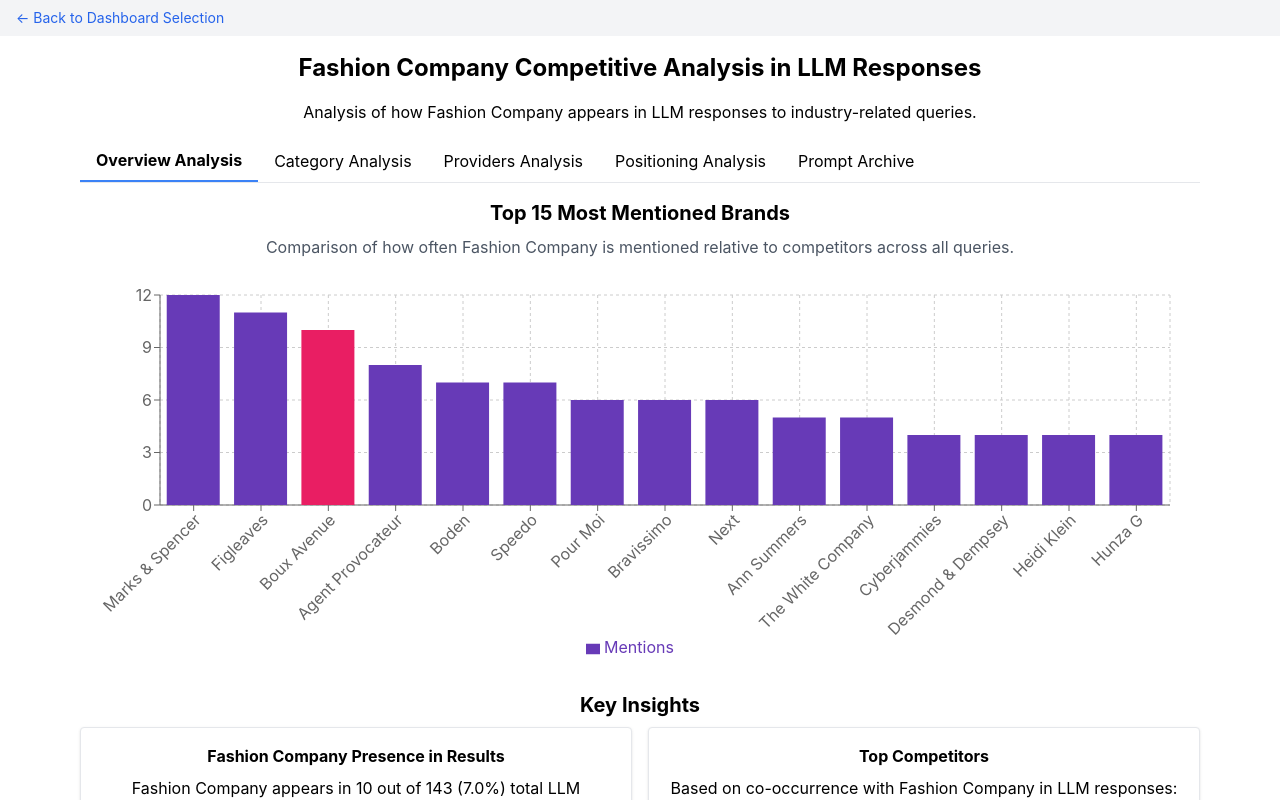
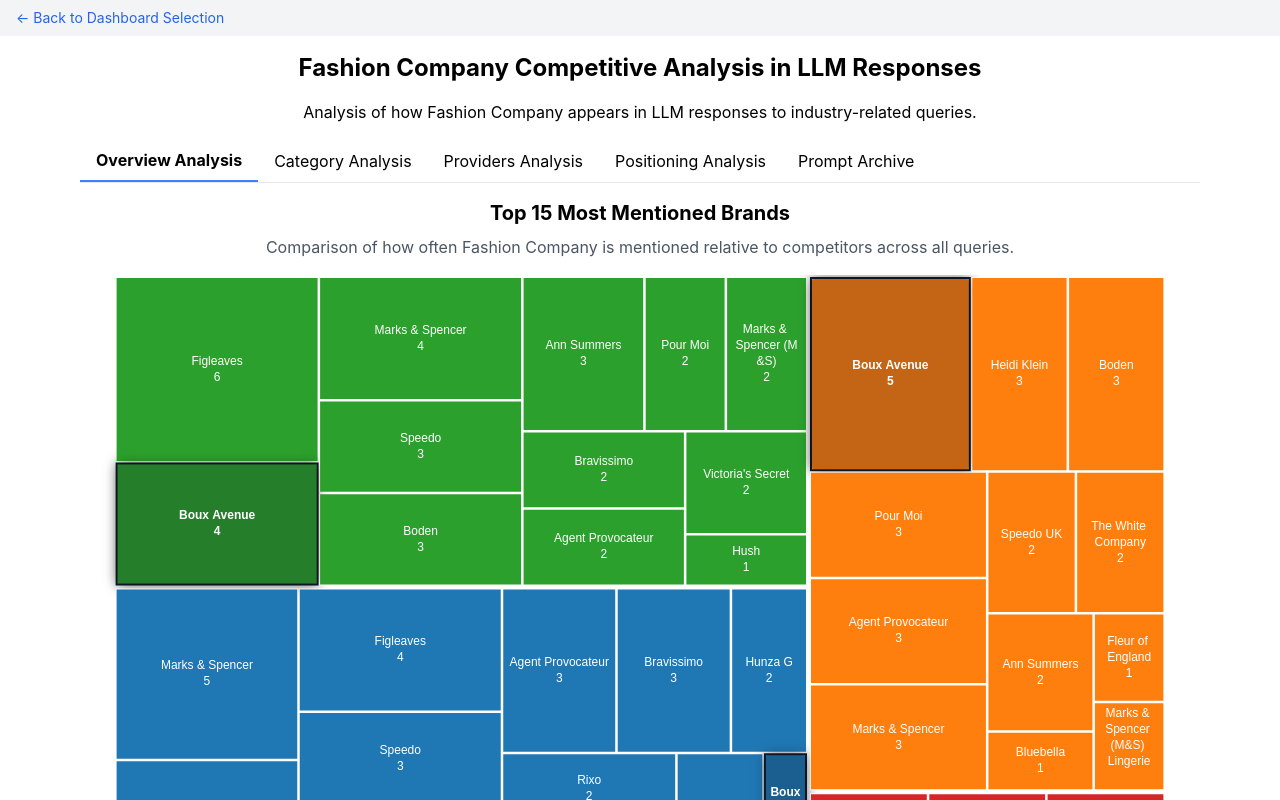
Before and after one commit to overripedatascientist/llm-analysis, a React (Create React App) app in the folder currys-analysis/: page /dashboard/boux-avenue in a window 1280 px wide. Shown: the top 800 px of the page. Built offline with nearby package versions, Linux system fonts and the light colour scheme.

Commit message:
swapped out intro bar chart with apache echarts treemap

```diff
--- a/currys-analysis/package.json
+++ b/currys-analysis/package.json
@@ -11,6 +11,8 @@
     "@types/node": "^16.18.86",
     "@types/react": "^18.2.63",
     "@types/react-dom": "^18.2.19",
+    "echarts": "^5.6.0",
+    "echarts-for-react": "^3.0.2",
     "react": "^18.2.0",
     "react-dom": "^18.2.0",
     "react-router-dom": "^6.8.1",
--- a/currys-analysis/src/components/CompetitiveAnalysisDashboard.tsx
+++ b/currys-analysis/src/components/CompetitiveAnalysisDashboard.tsx
@@ -1,4 +1,4 @@
-import React, { useState, useEffect } from 'react';
+import React, { useState, useEffect, useMemo } from 'react';
 import { Link } from 'react-router-dom';
 import {
     BarChart,
@@ -11,6 +11,7 @@
     ResponsiveContainer,
     Cell
 } from 'recharts';
+import ReactECharts from 'echarts-for-react';
 import { ClientConfig } from '../config/clients';
 
 interface BrandCount {
@@ -262,6 +263,177 @@
             .join(' ');
     };
 
+    // Build Treemap option grouped by provider; color denotes provider, size denotes mention count
+    const { treemapOption, providerLegend } = useMemo(() => {
+        const MAX_PROVIDERS = 4; // limit providers displayed for clarity
+        const MAX_BRANDS_PER_PROVIDER = 12; // limit brands per provider
+        const keywords = (config.brandKeywords || []).map(k => k.toLowerCase());
+
+        const isClientBrand = (name: string) =>
+            keywords.some(k => (name || '').toLowerCase().includes(k));
+
+        const all = data?.allMentions || [];
+        const counts: Record<string, Record<string, number>> = {};
+        all.forEach((m: any) => {
+            const provider = (m.provider || 'Unknown') as string;
+            const brand = (m.brand_name || 'Unknown') as string;
+            if (!counts[provider]) counts[provider] = {};
+            counts[provider][brand] = (counts[provider][brand] || 0) + 1;
+        });
+
+        // Compute totals and keep top N providers
+        const providerTotals = Object.entries(counts).map(([prov, brands]) => {
+            const total = Object.values(brands).reduce((s, v) => s + v, 0);
+            return [prov, total] as [string, number];
+        });
+        const topProviders = providerTotals
+            .sort((a, b) => b[1] - a[1])
+            .slice(0, MAX_PROVIDERS)
+            .map(([prov]) => prov);
+
+        const defaultPalette = ['#1f77b4', '#ff7f0e', '#2ca02c', '#d62728', '#9467bd', '#8c564b', '#e377c2', '#7f7f7f', '#bcbd22', '#17becf'];
+        const explicitMap: Record<string, string> = {
+            OpenAI: '#1f77b4',
+            'OpenAI (GPT-4o)': '#1f77b4',
+            Anthropic: '#ff7f0e',
+            Google: '#2ca02c',
+            Gemini: '#2ca02c',
+            'Google Gemini': '#2ca02c',
+            Microsoft: '#9467bd',
+            Perplexity: '#17becf',
+            Meta: '#d62728',
+            Cohere: '#8c564b',
+            Mistral: '#e377c2',
+            Unknown: '#7f7f7f'
+        };
+
+        const colorMap: Record<string, string> = {};
+        topProviders.forEach((name, idx) => {
+            colorMap[name] = explicitMap[name] || defaultPalette[idx % defaultPalette.length];
+        });
+
+        const dataNodes = topProviders.map((provider) => {
+            const brandsMap = counts[provider];
+            const sorted = Object.entries(brandsMap).sort((a, b) => b[1] - a[1]);
+            const limited = sorted.slice(0, MAX_BRANDS_PER_PROVIDER);
+
+            const providerTotalFull = Object.values(brandsMap).reduce((s, v) => s + v, 0);
+
+            const children = limited.map(([brand, count]) => {
+                const client = isClientBrand(brand);
+                return {
+                    name: brand,
+                    value: count,
+                    provider,
+                    isClient: client,
+                    providerTotal: providerTotalFull,
+                    itemStyle: {
+                        color: colorMap[provider],
+                        borderColor: client ? '#111827' : '#ffffff',
+                        borderWidth: client ? 2 : 1,
+                        shadowBlur: client ? 12 : 0,
+                        shadowColor: client ? 'rgba(0,0,0,0.35)' : 'transparent'
+                    },
+                    // Give client tiles a subtle label background for emphasis
+                    label: client
+                        ? { backgroundColor: 'rgba(17,24,39,0.25)', fontWeight: 'bold', padding: [2, 4], borderRadius: 3 }
+                        : undefined
+                };
+            });
+
+            const total = children.reduce((sum, c: any) => sum + (c.value as number), 0);
+            return {
+                name: provider,
+                value: total,
+                children,
+                itemStyle: { color: colorMap[provider], borderColor: '#ffffff', borderWidth: 1 }
+            };
+        });
+
+        const option = {
+            tooltip: {
+                confine: true,
+                formatter: (info: any) => {
+                    const node = info?.data || {};
+                    if (node.children) {
+                        return `${node.name}<br/>Total mentions (top ${MAX_BRANDS_PER_PROVIDER}): ${node.value}`;
+                    } else {
+                        const prov = node.provider || (info?.treePathInfo && info.treePathInfo[1] && info.treePathInfo[1].name) || '';
+                        const share = node.providerTotal ? ((node.value / node.providerTotal) * 100).toFixed(1) + '%' : '';
+                        const highlighted = node.isClient ? '<span style="padding:2px 6px;border-radius:4px;background:#111827;color:#fff;margin-right:6px;">Client</span>' : '';
+                        return `${highlighted}<b>${node.name}</b><br/>Provider: ${prov}<br/>Mentions: ${node.value}${share ? ` (${share} of ${prov})` : ''}`;
+                    }
+                }
+            },
+            series: [
+                {
+                    type: 'treemap',
+                    left: '3%',
+                    right: '3%',
+                    top: 0,
+                    bottom: 48, // leave space for breadcrumb
+                    roam: true,
+                    sort: 'desc',
+                    nodeClick: 'zoomToNode',
+                    breadcrumb: {
+                        show: true,
+                        left: 'center',
+                        bottom: 8,
+                        height: 22,
+                        itemStyle: { color: '#4b5563', textStyle: { color: '#fff' } }
+                    },
+                    labelLayout: (params: any) => {
+                        const w = params.rect.width;
+                        const h = params.rect.height;
+                        const isClient = !!params?.data?.isClient;
+                        const isProvider = !!params?.data?.children;
+                        // Always show labels for client and providers; otherwise hide very small tiles
+                        return { hide: (w < 80 || h < 38) && !isClient && !isProvider };
+                    },
+                    label: {
+                        show: true,
+                        // Use plain text to avoid curly-brace artifacts; show name and value on two lines
+                        formatter: (p: any) => `${p.name}\n${p.value}`,
+                        color: '#fff',
+                        fontSize: 12,
+                        lineHeight: 16,
+                        backgroundColor: 'transparent',
+                        overflow: 'break'
+                    },
+                    upperLabel: {
+                        show: false
+                    },
+                    emphasis: {
+                        label: { show: true },
+                        itemStyle: { borderColor: '#111827', borderWidth: 2, shadowBlur: 16, shadowColor: 'rgba(0,0,0,0.45)' }
+                    },
+                    itemStyle: {
+                        borderColor: '#ffffff',
+                        borderWidth: 1,
+                        gapWidth: 1
+                    },
+                    levels: [
+                        {
+                            upperLabel: { show: false },
+                            itemStyle: { borderColor: '#ffffff', borderWidth: 1, gapWidth: 1 }
+                        },
+                        {
+                            itemStyle: { borderColor: '#ffffff', borderWidth: 0.5, gapWidth: 0.5 }
+                        }
+                    ],
+                    visibleMin: 10,
+                    childrenVisibleMin: 10,
+                    data: dataNodes,
+                    animationDurationUpdate: 500
+                }
+            ]
+        };
+
+        const providerLegend = topProviders.map((name) => ({ name, color: colorMap[name] }));
+
+        return { treemapOption: option, providerLegend };
+    }, [data?.allMentions, config.brandKeywords]);
+
     if (loading) {
         return (
             <div className="p-4">
@@ -330,21 +502,16 @@
                         <div className="mb-8">
                             <h2 className="text-xl font-bold mb-2">Top 15 Most Mentioned Brands</h2>
                             <p className="mb-4 text-gray-600">Comparison of how often {config.displayName} is mentioned relative to competitors across all queries.</p>
-                            <div className="h-96">
-                                <ResponsiveContainer width="100%" height="100%">
-                                    <BarChart data={data.topBrands} margin={{ top: 20, right: 30, left: 20, bottom: 60 }}>
-                                        <CartesianGrid strokeDasharray="3 3" />
-                                        <XAxis dataKey="brand" angle={-45} textAnchor="end" height={70} />
-                                        <YAxis />
-                                        <Tooltip content={<CustomTooltip />} />
-                                        <Legend />
-                                        <Bar dataKey="count" name="Mentions" fill={config.secondaryColor}>
-                                            {data.topBrands.map((entry, index) => (
-                                                <Cell key={`cell-${index}`} fill={getBarColor(entry)} />
-                                            ))}
-                                        </Bar>
-                                    </BarChart>
-                                </ResponsiveContainer>
+                            <div className="h-[34rem] md:h-[42rem]">
+                                <ReactECharts option={treemapOption as any} style={{ width: '100%', height: '100%' }} notMerge={true} />
+                            </div>
+                            <div className="mt-2 flex flex-wrap gap-4">
+                                {providerLegend.map((p) => (
+                                    <div key={p.name} className="flex items-center gap-2">
+                                        <span className="inline-block w-3 h-3 rounded" style={{ backgroundColor: p.color }}></span>
+                                        <span className="text-sm text-gray-700">{p.name}</span>
+                                    </div>
+                                ))}
                             </div>
                         </div>
 
```
Also changed, not shown: 2 other files (tests, documents, lock files or other folders).
